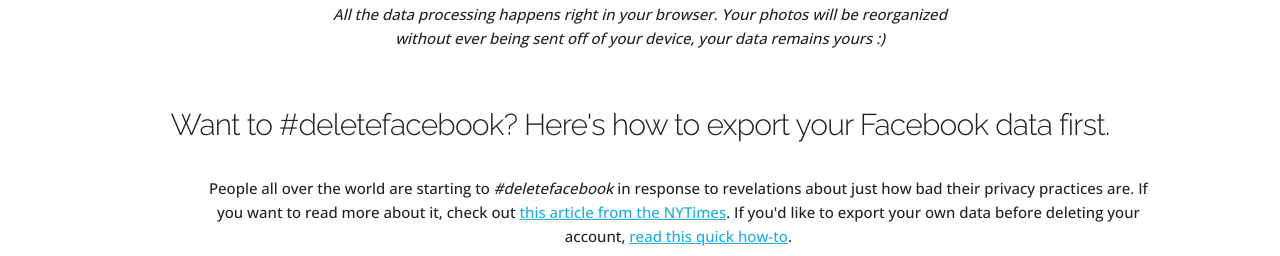
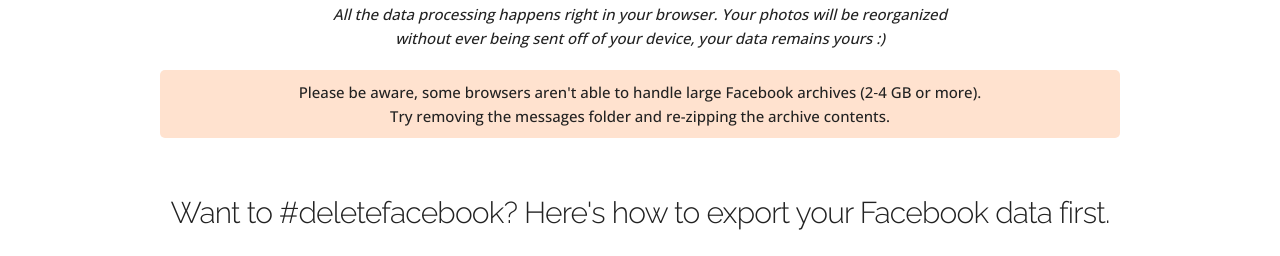
Before and after one commit to textileio/textile-facebook, a website: page index.html in a window 1280 px wide. Shown: the part 823-1079 px from the top of the page. Drawn offline with nearby package versions, Linux system fonts and the light colour scheme.

Commit message:
Added Disclaimer to Large Facebook Archives

```diff
--- a/css/style.css
+++ b/css/style.css
@@ -52,6 +52,15 @@
     background: #fcfcfc;
 }
 
+.disclaimer {
+    margin-top: 10px;
+    background-color: #ffe2cf;
+    padding: 10px;
+    border-radius: 5px;
+}
+.disclaimer p {
+    margin-bottom: 0;
+}
 
 .explainer {
     margin-top: 45px;
--- a/index.html
+++ b/index.html
@@ -108,6 +108,13 @@
         <i>All the data processing happens right in your browser. Your photos will be reorganized without ever being sent off of your device, your data remains yours :)</i>
       </div>
     </div>
+    <div class="row">
+      <div class="column">
+        <div class="disclaimer">
+          <p>Please be aware, some browsers aren't able to handle large Facebook archives (2‑4&nbsp;GB&nbsp;or&nbsp;more).<br />Try removing the messages folder and re-zipping the archive contents.</p>
+        </div>
+      </div>
+    </div>
   </div>
 </div>
 
```
